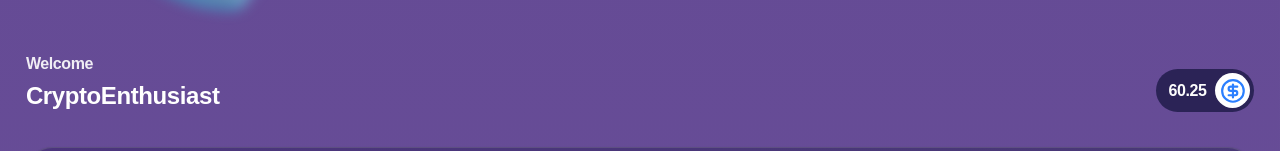
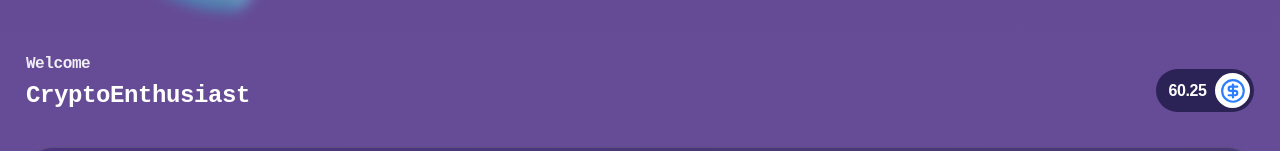
Before and after one commit to DeQuizifi/app.dequizifi.xyz, a Next.js app: page /dashboard in a window 1280 px wide. Shown: the top 151 px of the page. Built offline with nearby package versions, Linux system fonts and the light colour scheme.

Commit message:
feat: add LeaderboardPage component with WelcomeHeader and BalanceCard

```diff
--- a/src/components/dashboard/WelcomeHeader.tsx
+++ b/src/components/dashboard/WelcomeHeader.tsx
@@ -10,9 +10,9 @@ export default function WelcomeHeader({ name = "User" }: WelcomeHeaderProps) {
   return (
     <div className="flex-1">
       <div className="space-y-1">
-        <p className="text-white/90 font-bold">Welcome</p>
+        <p className="text-white/90 font-bold font-mono ">Welcome</p>
         <h1
-          className="text-white text-2xl font-bold"
+          className="text-white text-2xl font-mono font-bold"
           aria-label={`Welcome ${name}`}
         >
           {name}
```
